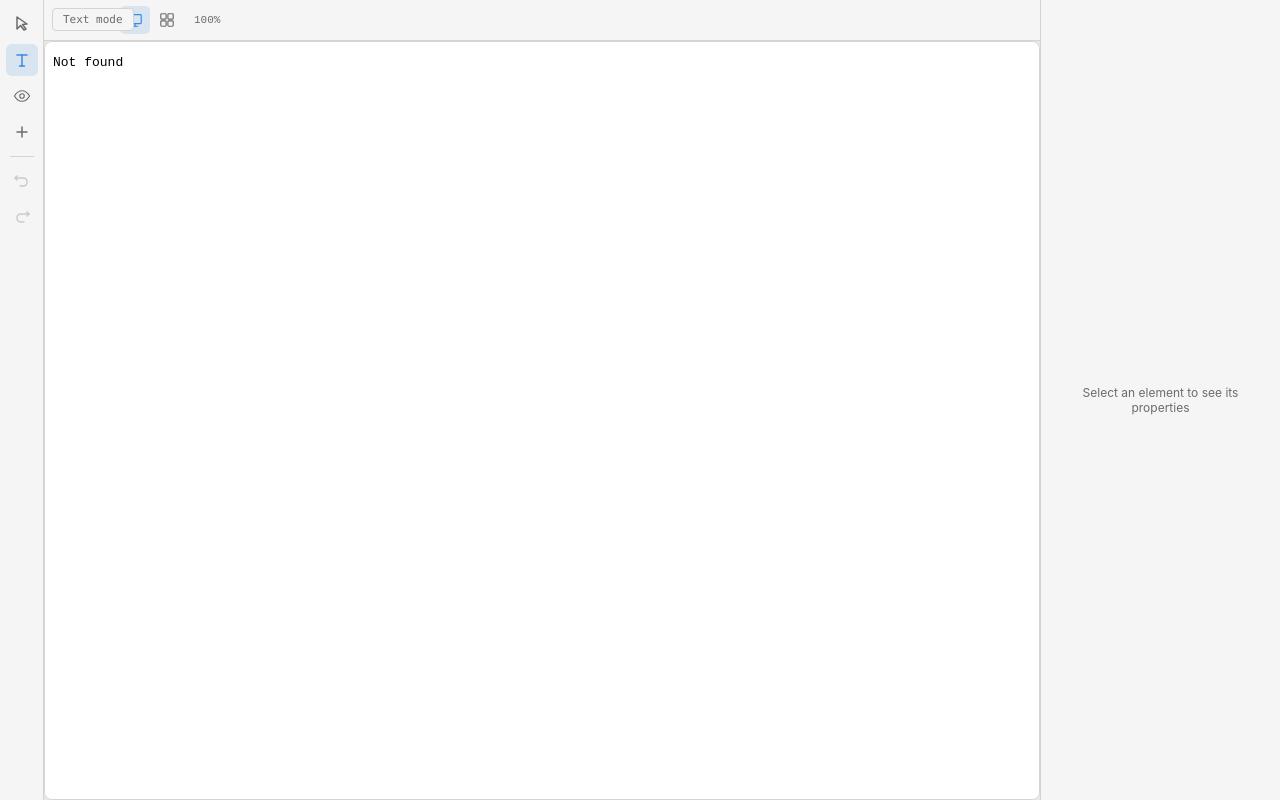
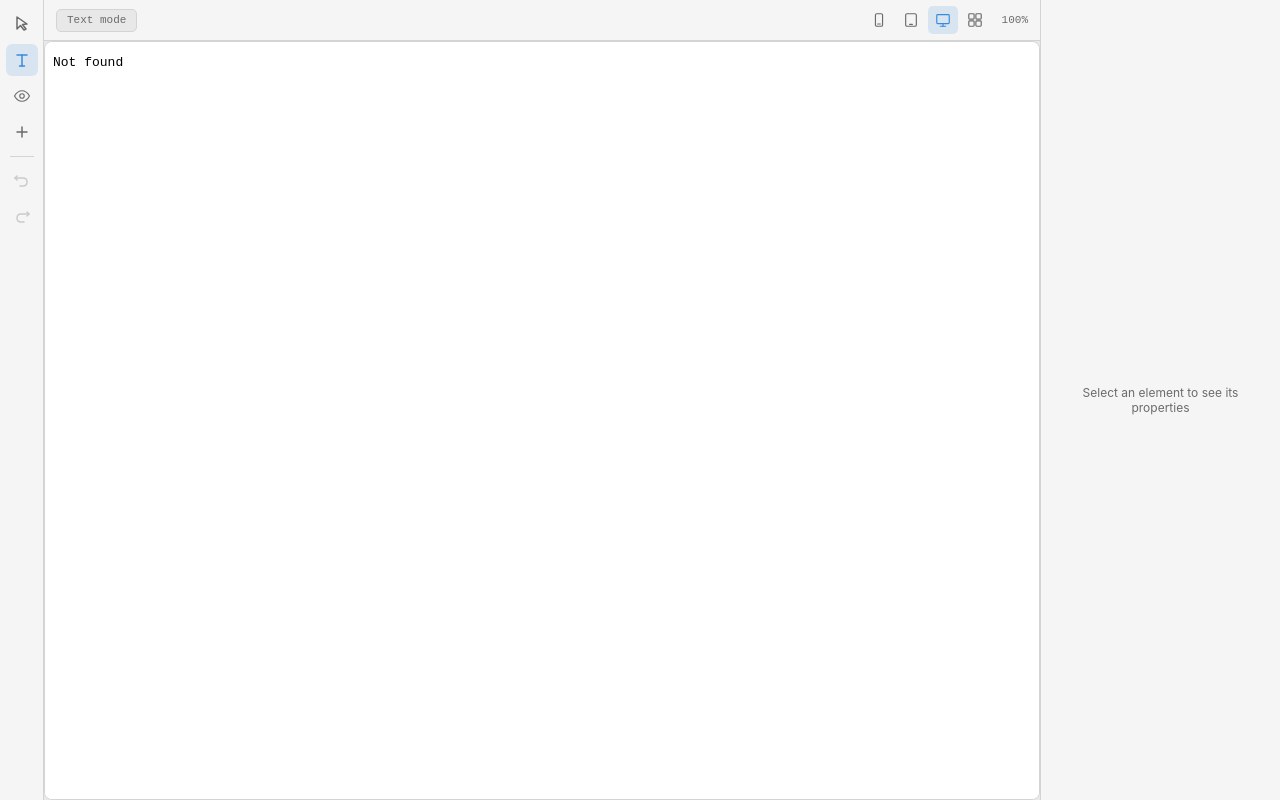
Before and after one commit to Davisopp13/DO-SiteForge, a website with bundled scripts: page src/editor/index.html in a window 1280 px wide. Both pictures are taken after a click on the button 21 px from the left and 60 px from the top of the page. Built offline with nearby package versions, Linux system fonts and the light colour scheme.

Commit message:
feat: move mode badge into viewport bar to fix overlap
Co-Authored-By: Claude Sonnet 4.6 <noreply@anthropic.com>

```diff
--- a/src/editor/styles.css
+++ b/src/editor/styles.css
@@ -237,6 +237,26 @@ html, body {
   height: 14px;
 }
 
+/* Mode badge — inline in viewport bar */
+.sf-mode-badge {
+  font-family: 'SF Mono', 'Fira Code', 'Cascadia Code', monospace;
+  font-size: 11px;
+  line-height: 1;
+  padding: 5px 10px;
+  border-radius: 5px;
+  border: 1px solid var(--sf-border);
+  background: var(--sf-bg-tertiary);
+  color: var(--sf-text-secondary);
+  white-space: nowrap;
+  pointer-events: none;
+  user-select: none;
+  flex-shrink: 0;
+}
+
+.sf-viewport-spacer {
+  flex: 1;
+}
+
 /* Viewport toggle bar */
 .sf-viewport-bar {
   display: flex;
--- a/src/editor/toolbar.ts
+++ b/src/editor/toolbar.ts
@@ -65,14 +65,6 @@ export function createToolbar(toolbarEl: HTMLElement): ToolbarManager {
   // Set initial active state
   updateActiveButton();
 
-  // Mode badge at top of canvas area
-  const modeBadge = createModeBadge();
-  // Insert mode badge into the canvas area (parent's next sibling, the canvas div)
-  const canvasEl = document.getElementById('sf-canvas');
-  if (canvasEl) {
-    canvasEl.appendChild(modeBadge);
-  }
-
   function setTool(tool: ToolType) {
     if (tool === activeTool) return;
     activeTool = tool;
@@ -92,28 +84,22 @@ export function createToolbar(toolbarEl: HTMLElement): ToolbarManager {
   }
 
   function updateModeBadge() {
-    modeBadge.textContent = `${TOOL_LABELS[activeTool]} mode`;
-    if (activeTool === 'preview') {
-      modeBadge.style.background = 'rgba(58, 125, 68, 0.1)';
-      modeBadge.style.color = '#3A7D44';
-      modeBadge.style.borderColor = 'rgba(58, 125, 68, 0.3)';
-    } else {
-      modeBadge.style.background = 'var(--sf-bg-secondary)';
-      modeBadge.style.color = 'var(--sf-text-secondary)';
-      modeBadge.style.borderColor = 'var(--sf-border)';
-    }
+    window.dispatchEvent(new CustomEvent('forge:modeBadgeUpdate', {
+      detail: {
+        text: `${TOOL_LABELS[activeTool]} mode`,
+        style: activeTool === 'preview' ? 'preview' : 'default',
+      },
+    }));
   }
 
   // Listen for text edit mode changes to update badge
   window.addEventListener('forge:textEditModeChanged', ((e: CustomEvent) => {
-    if (e.detail?.editing) {
-      modeBadge.textContent = 'Text edit mode';
-      modeBadge.style.background = 'var(--sf-bg-secondary)';
-      modeBadge.style.color = 'var(--sf-text-secondary)';
-      modeBadge.style.borderColor = 'var(--sf-border)';
-    } else {
-      updateModeBadge();
-    }
+    window.dispatchEvent(new CustomEvent('forge:modeBadgeUpdate', {
+      detail: {
+        text: e.detail?.editing ? 'Text edit mode' : `${TOOL_LABELS[activeTool]} mode`,
+        style: e.detail?.editing ? 'default' : (activeTool === 'preview' ? 'preview' : 'default'),
+      },
+    }));
   }) as EventListener);
 
   // Keyboard shortcuts are handled centrally by keyboard.ts
@@ -125,27 +111,3 @@ export function createToolbar(toolbarEl: HTMLElement): ToolbarManager {
 
   return manager;
 }
-
-function createModeBadge(): HTMLDivElement {
-  const badge = document.createElement('div');
-  badge.id = 'sf-mode-badge';
-  badge.textContent = 'Select mode';
-  badge.style.cssText = `
-    position: absolute;
-    top: 8px;
-    left: 8px;
-    background: var(--sf-bg-secondary);
-    color: var(--sf-text-secondary);
-    font-family: 'SF Mono', 'Fira Code', 'Consolas', monospace;
-    font-size: 11px;
-    line-height: 1;
-    padding: 5px 10px;
-    border-radius: 4px;
-    border: 1px solid var(--sf-border);
-    white-space: nowrap;
-    pointer-events: none;
-    z-index: 16;
-    user-select: none;
-  `;
-  return badge;
-}
--- a/src/editor/viewport.ts
+++ b/src/editor/viewport.ts
@@ -66,6 +66,33 @@ export function createViewport(canvasEl: HTMLElement): ViewportManager {
   const bar = document.createElement('div');
   bar.id = 'sf-viewport-bar';
   bar.className = 'sf-viewport-bar';
+
+  // Mode badge (left side of viewport bar)
+  const modeBadge = document.createElement('div');
+  modeBadge.id = 'sf-mode-badge';
+  modeBadge.className = 'sf-mode-badge';
+  modeBadge.textContent = 'Select mode';
+  bar.appendChild(modeBadge);
+
+  // Spacer pushes buttons to the right
+  const spacer = document.createElement('div');
+  spacer.className = 'sf-viewport-spacer';
+  bar.appendChild(spacer);
+
+  // Listen for mode badge updates from toolbar.ts
+  window.addEventListener('forge:modeBadgeUpdate', ((e: CustomEvent) => {
+    const { text, style } = e.detail || {};
+    if (text) modeBadge.textContent = text;
+    if (style === 'preview') {
+      modeBadge.style.background = 'rgba(58, 125, 68, 0.1)';
+      modeBadge.style.color = '#3A7D44';
+      modeBadge.style.borderColor = 'rgba(58, 125, 68, 0.3)';
+    } else {
+      modeBadge.style.background = '';
+      modeBadge.style.color = '';
+      modeBadge.style.borderColor = '';
+    }
+  }) as EventListener);
 
   // Buttons container
   const buttonsContainer = document.createElement('div');
```
